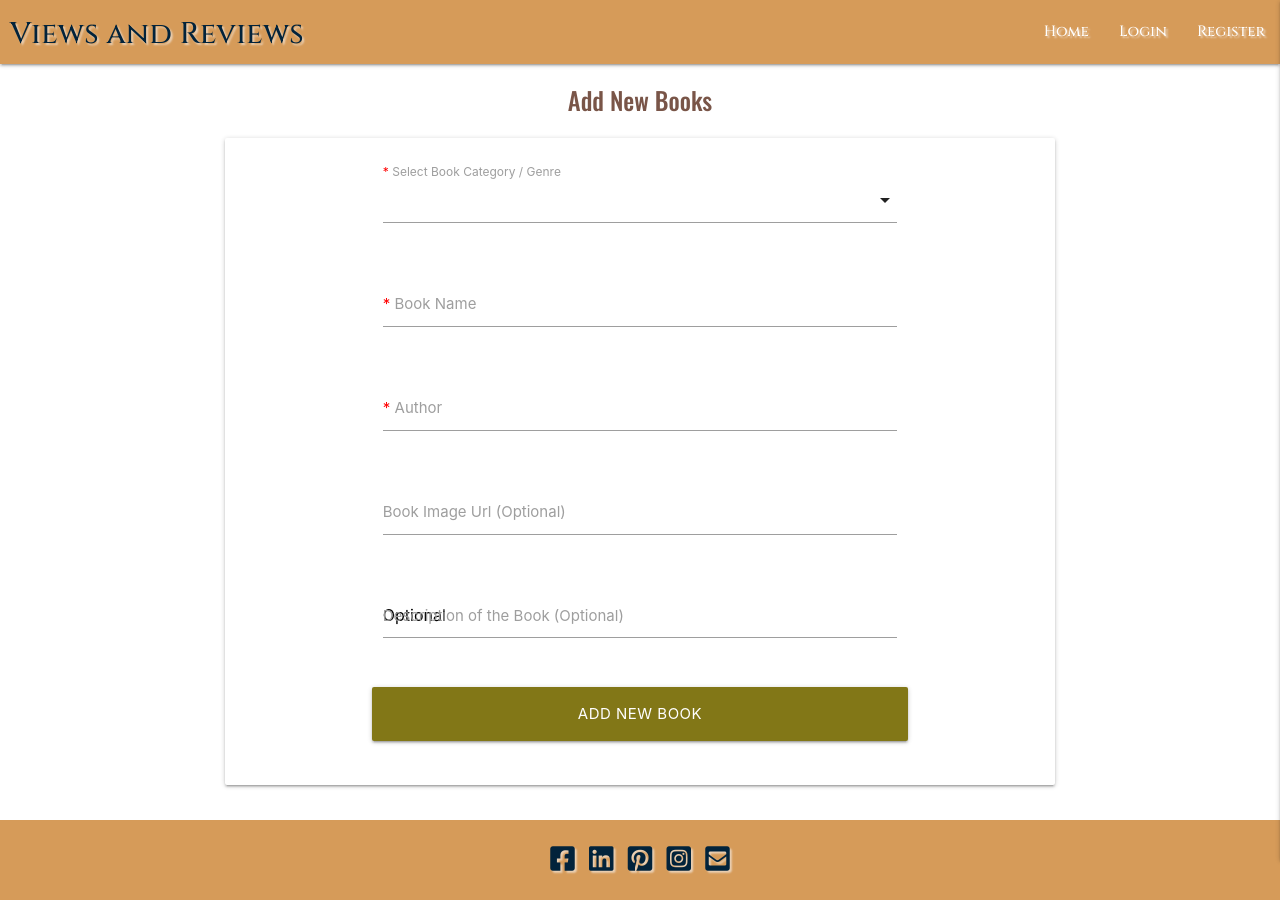
After one commit to Anindita123-code/Milestone3_Data_Centric, a Flask app: page /books in a window 1280 px wide. The commit adds this page. Run offline with Flask 2, Linux system fonts and the light colour scheme; data that the repository does not hold is empty; some libraries are stand-ins or nearby versions.

Commit message:
Add a book to mongodb collections.books

```diff
--- a/app.py
+++ b/app.py
@@ -97,6 +97,31 @@ def logout():
     categories = mongo.db.categories.find()
     return render_template("home.html", categories=categories)
 
+
+@app.route('/books', methods=["GET", "POST"])
+def books():
+    categories = mongo.db.categories.find()
+    if request.method == "POST":
+        db_book = mongo.db.books.find_one(
+            {"book_name": request.form.get("book_name").lower()},
+            {"author_name": request.form.get("author").lower()})
+        if db_book:
+            flash("This Book already exists in the database.")
+            return redirect('books')
+        else:
+            newBook = {
+                        "category_name": request.form.get("category"),
+                        "book_name": request.form.get("book_name").lower(),
+                        "author_name": request.form.get("author").lower(),
+                        "image_url": request.form.get("image_url").lower(),
+                        "description": request.form.get("description").lower()
+                    }
+            mongo.db.books.insert_one(newBook)
+            flash("New Book Added Successfully!")
+
+    return render_template("books.html", categories=categories)
+
+
 @app.route("/get_categories")
 def get_categories():
     categories = mongo.db.categories.find()
--- a/static/css/style.css
+++ b/static/css/style.css
@@ -76,6 +76,9 @@ h5{
     color: #795548 ;
 }
 
+.mandatory{
+    color: red;
+}
 .hero_thumbnail{
     background: url("../images/book_logo.jpeg") ;
     height: 110px;
--- a/static/js/script.js
+++ b/static/js/script.js
@@ -1,4 +1,14 @@
 $(document).ready(function(){
     $('.sidenav').sidenav({edge: "right"});
     $('select').formSelect();
+    $('#description').val('Optional');
+    M.textareaAutoResize($('#description'));
 });
+
+// function validate(){
+//     if(document.getElementById('category').value == ''){
+//         return 0
+//     }else{
+//         return 1
+//     }
+// }
--- a/templates/base.html
+++ b/templates/base.html
@@ -26,11 +26,11 @@
                     {% if session.user == "admin" %}
                         <li><a href="{{ url_for('admin_profile') }}">Profile</a></li>
                         <li><a href="">Manage Categories</a></li>
-                        <li><a href="">Add Books</a></li>
+                        <li><a href="{{ url_for('books') }}">Add Books</a></li>
                         <li><a href="{{ url_for('logout') }}">Logout</a></li>
                     {% else %}
                         <li><a href="{{ url_for('user_profile', username=session.user) }}">Profile</a></li>
-                        <li><a href="">Add Books</a></li>
+                        <li><a href="{{ url_for('books') }}">Add Books</a></li>
                         <li><a href="">Add Reviews</a></li>
                         <li><a href="{{ url_for('logout') }}">Logout</a></li>
                     {% endif %}
@@ -50,11 +50,11 @@
                     {% if session.user == "admin" %}
                         <li><a href="{{ url_for('admin_profile') }}">Profile</a></li>
                         <li><a href="">Manage Categories</a></li>
-                        <li><a href="">Add Books</a></li>
+                        <li><a href="{{ url_for('books') }}">Add Books</a></li>
                         <li><a href="{{ url_for('logout') }}">Logout</a></li>
                     {% else %}
                         <li><a href="{{ url_for('user_profile', username=session.user) }}">Profile</a></li>
-                        <li><a href="">Add Books</a></li>
+                        <li><a href="{{ url_for('books') }}">Add Books</a></li>
                         <li><a href="">Add Reviews</a></li>
                         <li><a href="{{ url_for('logout') }}">Logout</a></li>
                     {% endif %}
--- /dev/null
+++ b/templates/books.html
@@ -0,0 +1,55 @@
+{% extends "base.html" %}
+{% block content %}
+    <h5 class="center-align tagline-emphasis">Add New Books</h5>
+    <div class="row">
+        <form class="col s12 m8 offset-m2" method="POST" action="{{ url_for('books') }}">
+            <div class="card-panel">
+                <div class="row">
+                    <div class="input-field col s12 m8 offset-m2">
+                        <select id="category" name="category" class="validate" required>
+                            <!-- <option value=""></option> -->
+                            {% for category in categories %}
+                                <option value="{{ category.category_name }}">{{ category.category_name }}</option>
+                            {% endfor %}
+                        </select>
+
+                        <label><span class="mandatory">*</span> Select Book Category / Genre </label>
+                    </div>
+                </div>
+                <div class="row">
+					<div class="input-field col s12 m8 offset-m2">
+						<!-- <i class="fas fa-user-edit prefix brown-text darken-4"></i> -->
+						<input id="book_name" name="book_name" minlength="8" maxlength="120" type="text" class="validate" required>
+						<label for="book_name"><span class="mandatory">*</span> Book Name</label>
+					</div>
+                </div>
+                <div class="row">
+                    <div class="input-field col s12 m8 offset-m2">
+						<!-- <i class="fas fa-user-lock prefix brown-text darken-4"></i> -->
+                        <input id="author" name="author" minlength="8" maxlength="50" type="text" class="validate" required>
+						<label for="author"><span class="mandatory">*</span> Author</label>
+                    </div>
+                </div>
+                <div class="row">
+                    <div class="input-field col s12 m8 offset-m2">
+						<!-- <i class="fas fa-user-lock prefix brown-text darken-4"></i> -->
+                        <input id="image_url" name="image_url" type="text">
+						<label for="image_url">Book Image Url (Optional) </label>
+                    </div>
+                </div>
+                <div class="row">
+                    <div class="input-field col s12 m8 offset-m2">
+                        <textarea id="description" name="description" class="materialize-textarea"></textarea>
+                        <label for="description">Description of the Book (Optional)</label>
+                    </div>
+                </div>
+                <!-- Add New Book -->
+                <div class="row">
+                    <button type="submit" class="col s12 m8 offset-m2 btn-large lime darken-4">
+                        Add New Book
+                    </button>
+                </div>
+            </div>
+        </form>
+    </div>
+{% endblock %}
```
